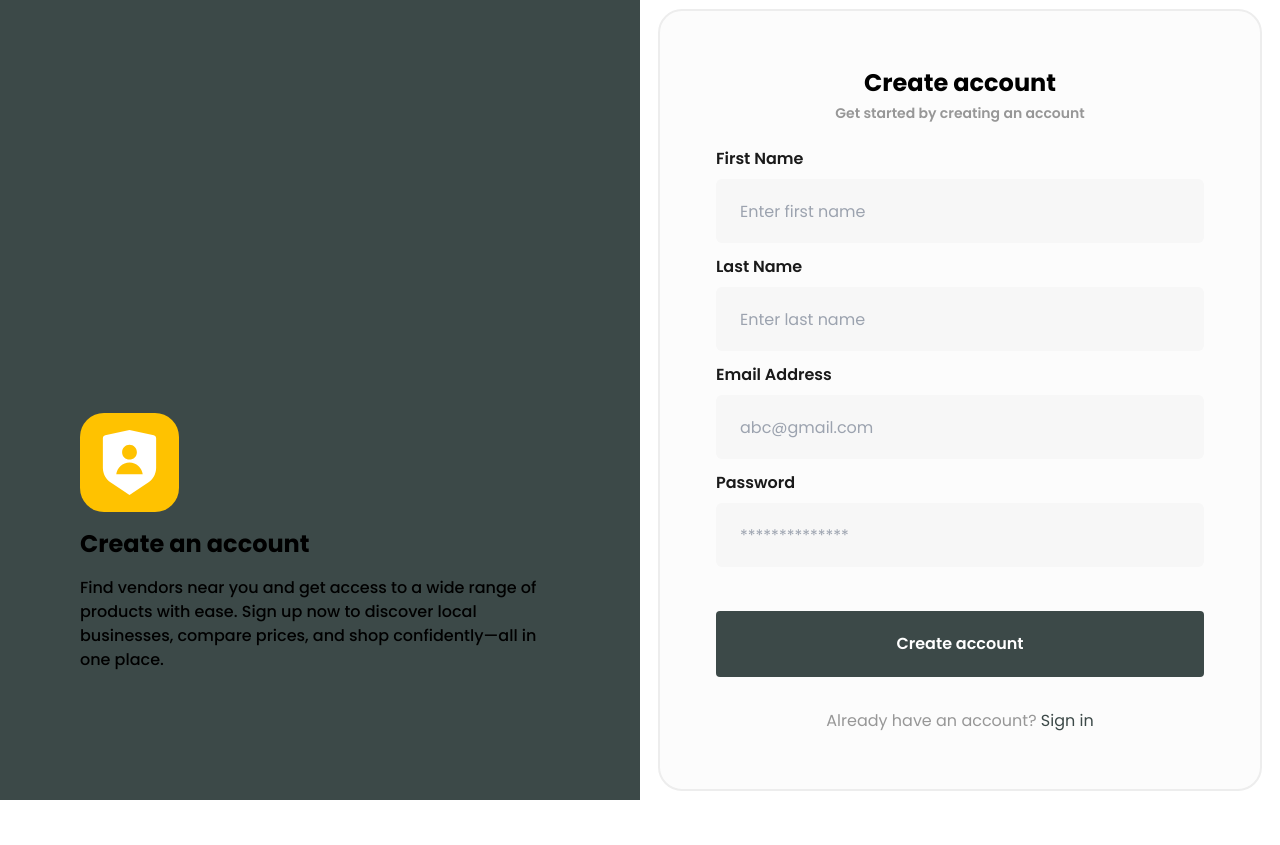
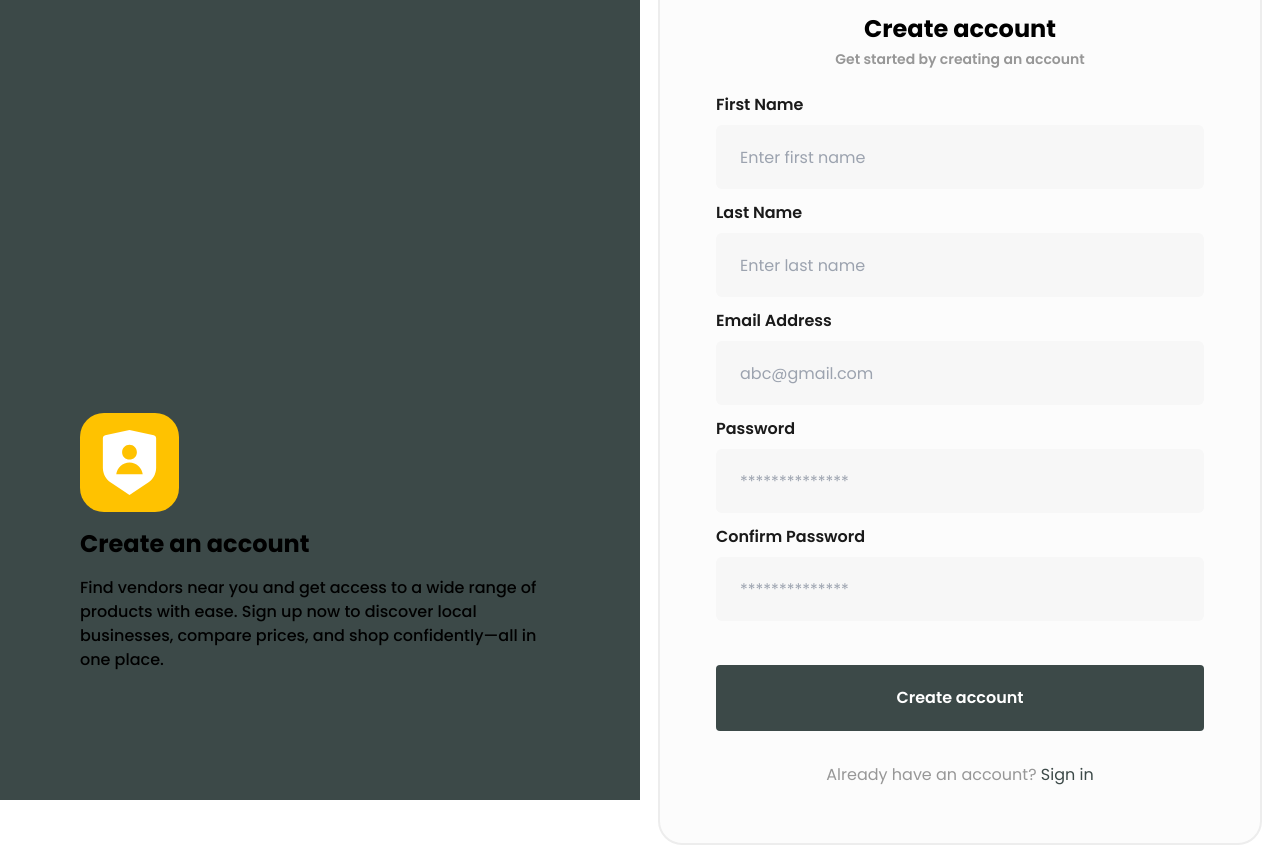
Before and after one commit to not-tech-org/bringam, a Next.js app: page / in a window 1280 px wide. Before the commit the page ends 800 px from the top, so only its background shows below. Built offline with nearby package versions, Linux system fonts and the light colour scheme; no server answers.

Commit message:
ForJohnny to pull

```diff
--- a/app/components/auth/Signup.tsx
+++ b/app/components/auth/Signup.tsx
@@ -1,10 +1,10 @@
-"use client"
+"use client";
 
-import React, { useContext } from 'react'
-import Input from '../common/Input';
-import Button from '../common/Button';
-import Link from 'next/link';
-import { OnboardingContext } from '@/app/contexts/OnboardingContext';
+import React, { useContext } from "react";
+import Input from "../common/Input";
+import Button from "../common/Button";
+import Link from "next/link";
+import { OnboardingContext } from "@/app/contexts/OnboardingContext";
 
 const Signup = () => {
   const context = useContext(OnboardingContext);
@@ -13,9 +13,9 @@ const Signup = () => {
     return <div>Error: OnboardingContext not found</div>;
   }
 
-  const { onRouteChange, onChange, state } = context;
+  const { onRouteChange, onChange, state, onSignUp } = context;
 
-  const { firstName, lastName, email, password } = state;
+  const { firstName, lastName, email, password, confirmPassword } = state;
 
   console.log("State: ", state);
 
@@ -29,7 +29,7 @@ const Signup = () => {
           Get started by creating an account
         </p>
       </div>
-      <form onSubmit={undefined} className="w-full mt-6">
+      <form onSubmit={onSignUp} className="w-full mt-6">
         <Input
           label="First Name"
           type="text"
@@ -70,14 +70,28 @@ const Signup = () => {
           placeholder="**************"
           className="border-gray-300 rounded w-100 mb-3"
         />
-          <Button type="submit" primary>
-            Create account
-          </Button>
+        <Input
+          label="Confirm Password"
+          type="confirmPassword"
+          name="confirmPassword"
+          id="confirmPassword"
+          value={confirmPassword}
+          onChange={onChange}
+          placeholder="**************"
+          className="border-gray-300 rounded w-100 mb-3"
+        />
+        <Button type="submit" primary>
+          Create account
+        </Button>
         <div className="text-center">
           <p className="text-textGray2">
             Already have an account?{" "}
             <span className="text-bgArmy">
-              <span className='cursor-pointer' onClick={() => onRouteChange("signin")}>Sign in</span>
+              <span
+                className="cursor-pointer"
+                onClick={() => onRouteChange("signin")}>
+                Sign in
+              </span>
             </span>
           </p>
         </div>
--- a/app/contexts/OnboardingContext.tsx
+++ b/app/contexts/OnboardingContext.tsx
@@ -7,9 +7,10 @@ import React, {
   ChangeEventHandler,
 } from "react";
 import { signupUrl } from "@/plugins/url";
+import { signupApi } from "../services/AuthService";
 
 interface OnboardingContextType {
-  onSignUp: () => Promise<void>;
+  onSignUp: (e: React.FormEvent) => Promise<void>;
   onChange: (e: ChangeEvent<HTMLInputElement>) => void;
   onRouteChange: (value: string) => void;
   state: StateType;
@@ -20,6 +21,7 @@ interface StateType {
   lastName: string;
   email: string;
   password: string;
+  confirmPassword: string;
   signupOTP: string;
   forgotPasswordOTP: string;
   route: string;
@@ -34,12 +36,13 @@ export const OnboardingProvider = ({ children }: { children: ReactNode }) => {
     lastName: "",
     email: "",
     password: "",
+    confirmPassword: "",
     route: "",
     signupOTP: "",
     forgotPasswordOTP: "",
   });
 
-  const { firstName, lastName, email, password } = state;
+  const { firstName, lastName, email, password, confirmPassword } = state;
 
   const onChange = (e: ChangeEvent<HTMLInputElement>) => {
     setState((prevState) => ({
@@ -55,15 +58,27 @@ export const OnboardingProvider = ({ children }: { children: ReactNode }) => {
     }));
   };
 
-  const onSignUp = async () => {
-    const reqbody = {
+  const onSignUp = async (e: React.FormEvent) => {
+    e.preventDefault();
+
+    const formApiData = {
       firstName,
       lastName,
       email,
-      password
+      password,
+      confirmPassword,
+      registrationChannel: "WEB",
+    };
+
+    try {
+      const res = await signupApi(formApiData);
+      console.log(res.data);
+    } catch (err) {
+      // dispatch(setError("Failed to load data"));
+      console.log(err);
+    } finally {
+      // dispatch(setLoading(false));
     }
-    const response = await axios.post(`${signupUrl}`, reqbody);
-
   };
 
   return (
@@ -73,8 +88,7 @@ export const OnboardingProvider = ({ children }: { children: ReactNode }) => {
         onChange,
         onRouteChange,
         state,
-      }}
-    >
+      }}>
       {children}
     </OnboardingContext.Provider>
   );
--- a/app/services/AuthService.ts
+++ b/app/services/AuthService.ts
@@ -5,7 +5,12 @@ const BACKEND_URL = `${process.env.NEXT_PUBLIC_API_URL}/auth-service/api/v1`;
 export const signupApi = async (data: object) => {
   const response = await axios.post(
     `http://new-jointly-chamois.ngrok-free.app/auth-service/api/v1/registration/customer-sign-up`,
-    data
+    data,
+    {
+      headers: {
+        "Content-Type": "application/json",
+      },
+    }
   );
   return response;
 };
```
Also changed, not shown: app/(onboarding)/page.tsx (+0 -14 lines).
